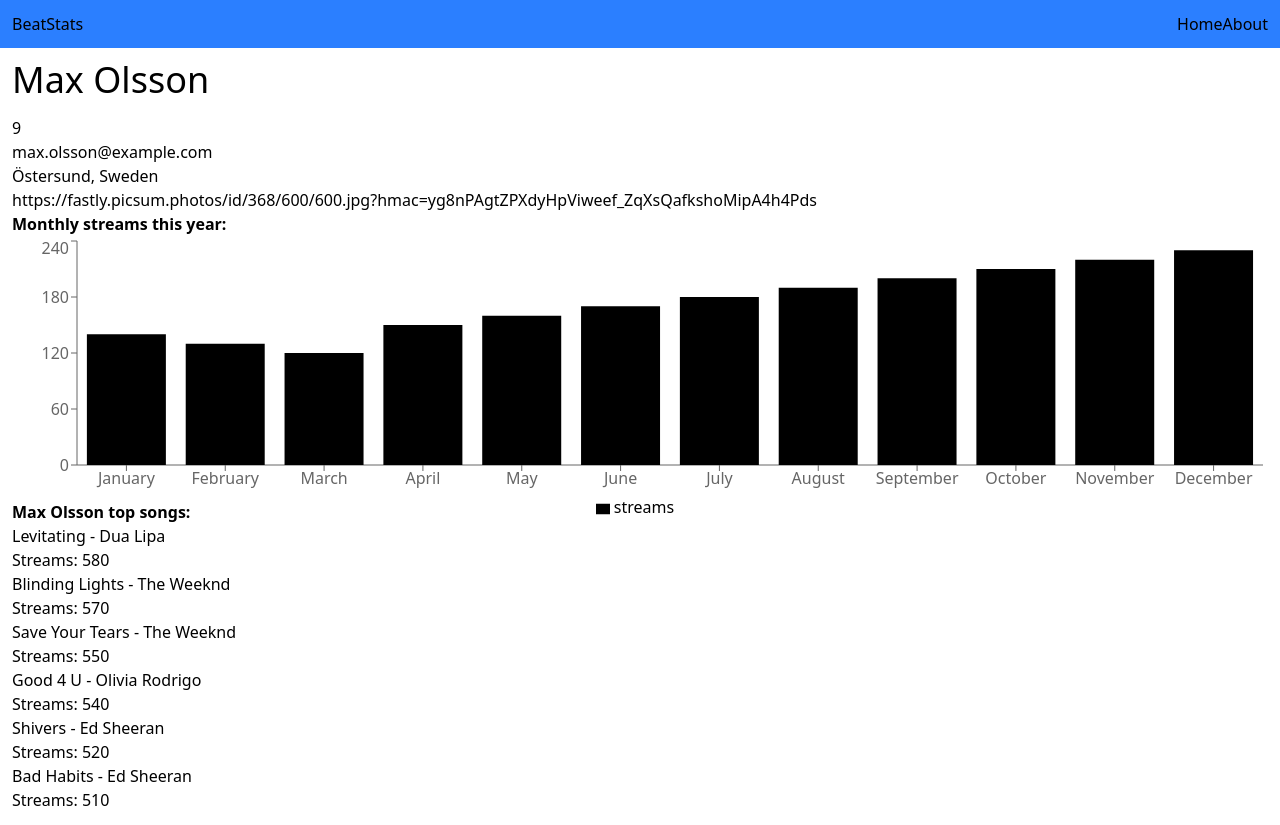
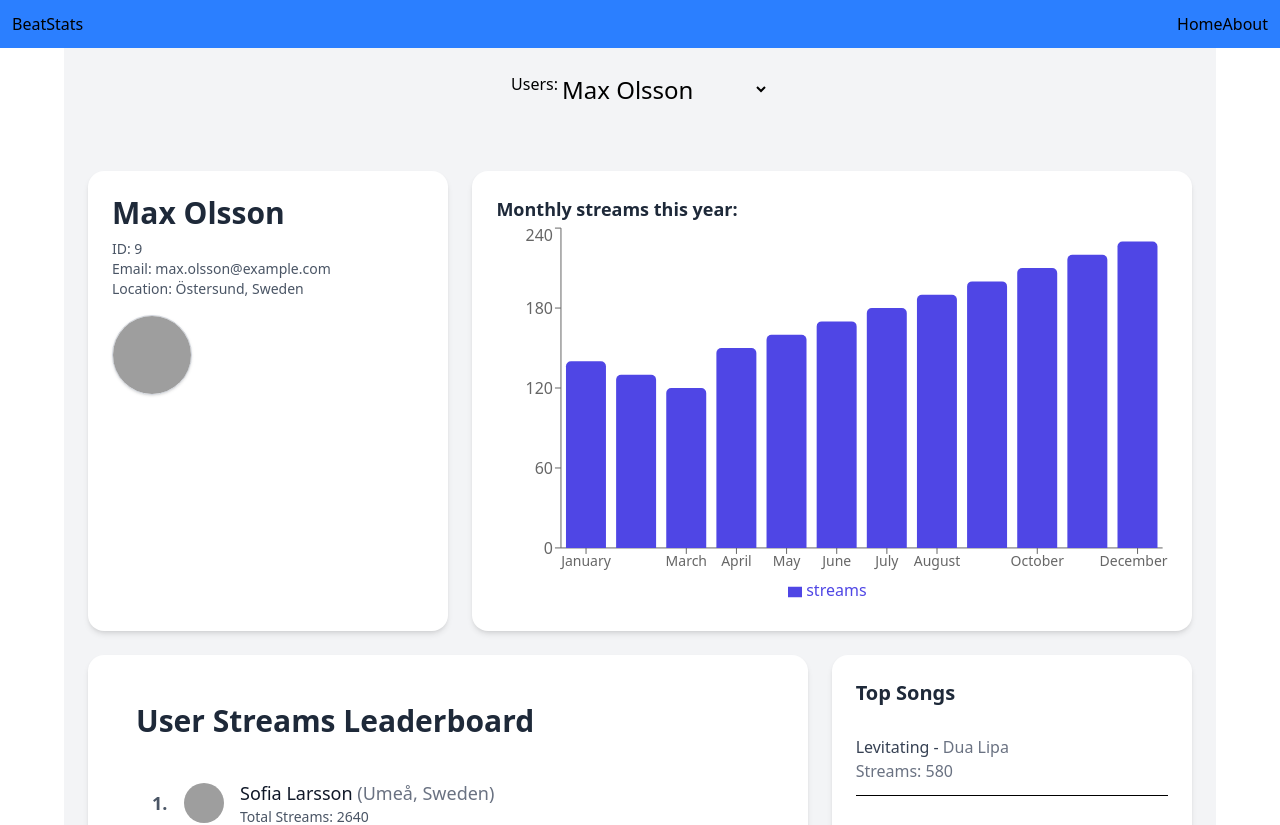
Before and after one commit to elinstella/dashboard-react-individuell, a React (Vite) app in the folder dashboard-lkpg/: page / in a window 1280 px wide. Shown: the top 825 px of the page. Built offline with nearby package versions, Linux system fonts and the light colour scheme; grey boxes are pictures that could not be loaded.

Commit message:
fix merge conflict

```diff
--- a/dashboard-lkpg/src/components/Dashboard.jsx
+++ b/dashboard-lkpg/src/components/Dashboard.jsx
@@ -9,47 +9,100 @@ import {
   Legend,
 } from 'recharts';
 import UserLeaderboard from './UserLeaderboard';
+import { useState } from 'react';
 
 function Dashboard() {
-  // Ändra [0] => [2] t.ex för annan user
-  const userMusicStats = mockData.users[8];
+  const [userMusicStats, setUserMusicStats] = useState(mockData.users[8]);
+
+  // Function to handle user selection from the dropdown
+  const handleUserChange = (event) => {
+    const selectedUserId = parseInt(event.target.value);
+    const selectedUser = mockData.users.find(
+      (user) => user.id === selectedUserId
+    );
+    setUserMusicStats(selectedUser);
+  };
 
   return (
-    <main className='p-3'>
-      <div>
-        <h1 className='text-4xl mb-4'>{userMusicStats.name}</h1>
-        <p>{userMusicStats.id}</p>
-        <p>{userMusicStats.email}</p>
-        <p>{userMusicStats.location}</p>
-        <p>{userMusicStats.profilePicture}</p>
+    <main className='p-6 max-w-6xl mx-auto bg-gray-100 min-h-screen'>
+      <div className='flex justify-center pb-16'>
+        <h2>Users:</h2>
+        <select
+          className='cursor-pointer text-2xl'
+          onChange={handleUserChange}
+          value={userMusicStats.id}
+        >
+          {mockData.users.map((user) => (
+            <option key={user.id} value={user.id}>
+              {user.name}
+            </option>
+          ))}
+        </select>
       </div>
 
-      <div className='h-72'>
-        <p className='font-bold'>Monthly streams this year:</p>
+      <div className='flex gap-6'>
+        {/* User info and Profile - vänster */}
+        <div className='bg-white p-6 rounded-2xl shadow-md w-1/3 min-w-[250px]'>
+          <h1 className='text-3xl font-bold mb-2 text-gray-800'>
+            {userMusicStats.name}
+          </h1>
+          <p className='text-gray-600 text-sm'>ID: {userMusicStats.id}</p>
+          <p className='text-gray-600 text-sm'>Email: {userMusicStats.email}</p>
+          <p className='text-gray-600 text-sm'>
+            Location: {userMusicStats.location}
+          </p>
+          <img
+            src={userMusicStats.profilePicture}
+            alt={userMusicStats.name}
+            className='w-20 h-20 rounded-full mt-4 border border-gray-300 shadow-sm'
+          />
+        </div>
+
+        {/* Monthly streams - höger */}
+        <div className='bg-white p-6 rounded-2xl shadow-md w-2/3 min-w-[300px]'>
+          <p className='text-lg font-semibold text-gray-800'>
+            Monthly streams this year:
+          </p>
+          <div className='h-96'>
             <ResponsiveContainer width={'100%'} height={'100%'}>
               <BarChart data={userMusicStats.monthlyStreams}>
-            <XAxis dataKey='month' />
+                <XAxis dataKey='month' className='text-sm' />
                 <YAxis />
                 <Tooltip />
                 <Legend />
-            <Bar dataKey='streams' />
+                <Bar dataKey='streams' fill='#4F46E5' radius={[5, 5, 0, 0]} />
               </BarChart>
             </ResponsiveContainer>
           </div>
+        </div>
+      </div>
 
-      <div>
-        <h2 className='font-bold'>{userMusicStats.name} top songs:</h2>
-        {userMusicStats.topSongs.map((song) => (
-          <div>
-            <p>
-              {song.song} - {song.artist}
+      <div className='flex gap-6 mt-6'>
+        {/* UserLeaderboard - vänster */}
+        <div className='bg-white p-6 rounded-2xl shadow-md w-2/3 min-w-[300px]'>
+          <UserLeaderboard usersData={mockData} />
+        </div>
+
+        {/* Top Songs - höger */}
+        <div className='bg-white p-6 rounded-2xl shadow-md w-1/3 min-w-[250px]'>
+          <h2 className='text-xl font-semibold text-gray-800 mb-4'>
+            Top Songs
+          </h2>
+          <ul className='grid grid-cols-1 gap-4'>
+            {userMusicStats.topSongs.map((song, index) => (
+              <li key={index} className='border-b last:border-b-0 py-3'>
+                <p className='text-gray-700 font-medium'>
+                  {song.song} -{' '}
+                  <span className='text-gray-500'>{song.artist}</span>
                 </p>
-            <p>Streams: {song.streams}</p>
+                <p className='text-gray-500'>Streams: {song.streams}</p>
+              </li>
+            ))}
+          </ul>
         </div>
-        ))}
       </div>
-      {console.log('asd asd ', userMusicStats)}
-      <UserLeaderboard />
+
+      {console.log('User Data: ', userMusicStats)}
     </main>
   );
 }
```
Lines whose indentation alone changed are shown as unchanged.
